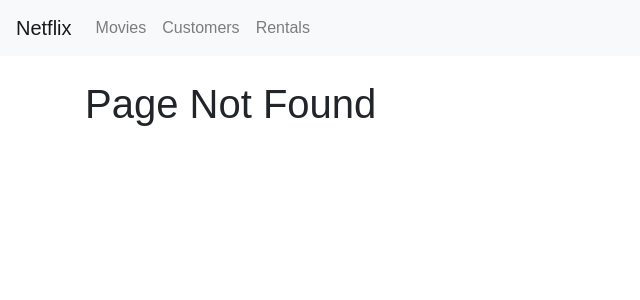
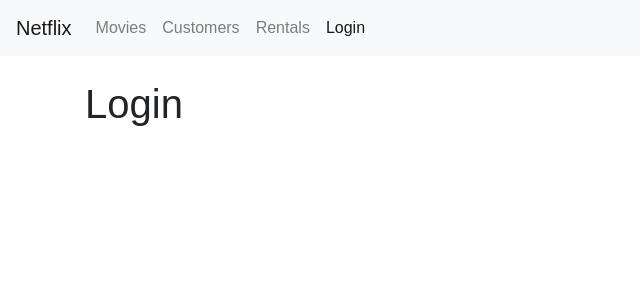
Before and after one commit to dar-levy/vidly, a React (Create React App) app: page /login in a window 1280 px wide. Before the commit this address led to /not-found. Shown: the top 300 px of the page, without its empty margins (0-640 px from the left). Built offline with nearby package versions, Linux system fonts and the light colour scheme.

Commit message:
Create login

```diff
--- a/src/App.js
+++ b/src/App.js
@@ -3,6 +3,7 @@ import { Redirect, Route, Switch } from "react-router-dom";
 import NotFound from "./components/common/notFound";
 import NavBar from "./components/common/navbar";
 import MovieForm from "./components/movieForm";
+import LoginForm from "./components/loginForm";
 import Customers from "./components/customers";
 import Rentals from "./components/rentals";
 import Movies from "./components/movies";
@@ -15,6 +16,7 @@ class App extends Component {
         <NavBar />
         <div className="container">
           <Switch>
+            <Route path="/login" exact component={LoginForm} />
             <Route path="/movies/:id" exact component={MovieForm} />
             <Route path="/movies" exact component={Movies} />
             <Route path="/customers" component={Customers} />
--- a/src/components/common/navbar.jsx
+++ b/src/components/common/navbar.jsx
@@ -29,6 +29,9 @@ const NavBar = () => {
           <NavLink className="nav-item nav-link" to="/rentals">
             Rentals
           </NavLink>
+          <NavLink className="nav-item nav-link" to="/login">
+            Login
+          </NavLink>
         </div>
       </div>
     </nav>
--- /dev/null
+++ b/src/components/loginForm.jsx
@@ -0,0 +1,9 @@
+import React, { Component } from "react";
+
+class LoginForm extends Component {
+  render() {
+    return <h1>Login</h1>;
+  }
+}
+
+export default LoginForm;
--- a/src/components/movieForm.jsx
+++ b/src/components/movieForm.jsx
@@ -1,5 +1,4 @@
 import React from "react";
-import { Link } from "react-router-dom";
 
 const MovieForm = ({ match, history }) => {
   return (
```
